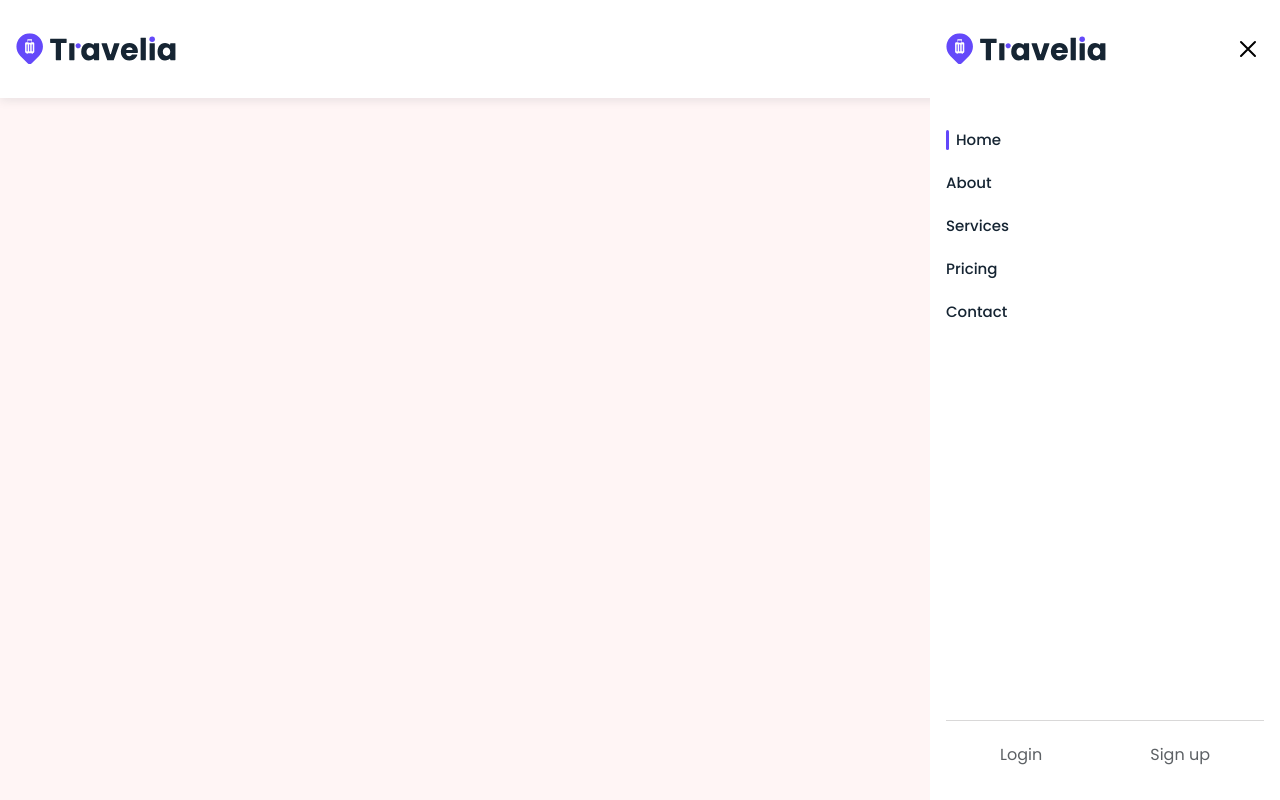
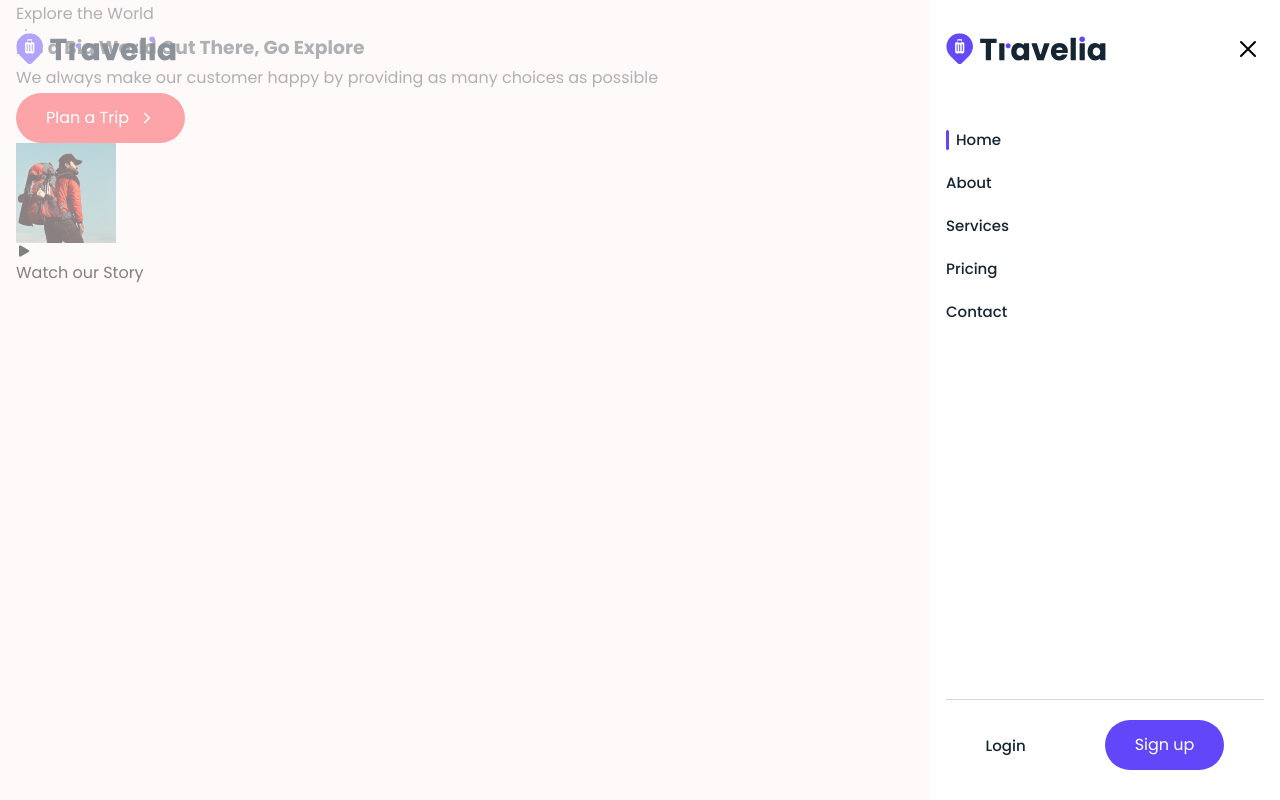
Before and after one commit to Varunn4875/TripNest, a plain HTML site: page index.html in a window 1280 px wide. Both pictures are taken after a click on the button "open menu". Drawn offline with nearby package versions, Linux system fonts and the light colour scheme.

Commit message:
.nav-active

```diff
--- a/assets/css/style.css
+++ b/assets/css/style.css
@@ -162,12 +162,27 @@ body{
   font-size: var(--fontSize-6);
   line-height: 1.8;
 }
+body.nav-active{
+  overflow: hidden;
+}
 
 /*-----------------------------------*\
   #REUSED STYLE
 \*-----------------------------------*/
 .container{
   padding-inline: 16px;
+}
+.btn{
+  height: 50px;
+  color: var(--text-white);
+  padding-inline: 30px;
+  border-radius: var(--radius-pill);
+  display: flex;
+  justify-content: center;
+  align-items: center;
+  gap: 10px;
+  max-width: max-content;
+  transition: var(--transition-1);
 }
 
 
@@ -214,10 +229,6 @@ body{
   #HEADER
 \*-----------------------------------*/
 
-.overlay
-{
-display:none;
-}
 .header .container{
   display: flex;
   justify-content: space-between;
@@ -314,7 +325,45 @@ display:none;
   justify-content: space-around;
   align-items: center;
 }
-
+.login-btn{
+  color: var(--text-gunmetal);
+  font-size: var(--fontSize-7);
+  font-weight: var(--weight-medium);
+  transition: var(--transition-1);
+}
+.login-btn:is(:hover, :focus-visible){
+  opacity: 0.8;
+}
+.btn-primary{
+  background-color: var(--bg-majorelle-blue);
+}
+.btn-primary:is(:hover, :focus-visible){
+  background-color: var(--bg-ocean-blue);
+  box-shadow: var(--shadow-2);
+}
+.btn-secondary{
+  background-color: var(--bg-red-salsa);
+}
+.btn-secondary:is(:hover,:focus-visible){
+  background-color: var(--bg-english-vermillion);
+  box-shadow: var(--shadow-3);
+}
+.overlay
+{
+position: fixed;
+top: 0;
+left: 0;
+bottom: 0;
+width: 100%;
+background-color: var(--bg-white);
+opacity: 0;
+visibility: hidden;
+transition: var(--transition-1);
+}
+.overlay.active{
+  visibility: visible;
+  opacity: 0.5;
+}
 
 /*-----------------------------------*\
   #HERO
--- a/assets/js/script.js
+++ b/assets/js/script.js
@@ -1,5 +1,33 @@
-const preloader=document.querySelector("[data-preloader");
+const preloader=document.querySelector("[data-preloader]");
 
 window.addEventListener("load",()=>{
 	preloader.classList.add("remove")
+});
+
+const addEventOnElements=function(elements,eventType,callback){
+	for(let i=0, len=elements.length; i<len; i++){
+		elements[i].addEventListener(eventType,callback);
+	}
+}
+
+//navbar toggler
+
+const navbar=document.querySelector("[data-navbar]");
+const navTogglers=document.querySelectorAll("[data-nav-toggler]")
+const overlay=document.querySelector("[data-overlay]")
+
+const toggleNav =function(){
+	navbar.classList.toggle("active")
+	overlay.classList.toggle("active")
+	document.body.classList.toggle('nav-active')
+
+}
+addEventOnElements(navTogglers,"click", toggleNav)
+
+//Header
+const header=document.querySelector("[data-header]")
+
+window.addEventListener('scroll',function(){
+	header.classList[window.scrollY > 100 ?"add" : "remove"]
+("active")
 })
--- a/index.html
+++ b/index.html
@@ -29,12 +29,12 @@
 				<a href="#" class="logo">
 					<img src="assets/images/logo.svg" width="187" height="38" alt="logo">
 				</a>
-		<nav class="navbar active" data-navbar>
+		<nav class="navbar" data-navbar>
 				<div class="navbar-top">
 						<a href="#" class="logo">
 					       <img src="assets/images/logo.svg" width="187" height="38" alt="logo">
 				        </a>
-				      <button class="nav-toggle-btn" aria-label="close-menu" data-nav-togger>
+				      <button class="nav-toggle-btn" aria-label="close-menu" data-nav-toggler>
 					   <ion-icon name="close-outline" aria-hidden="true"></ion-icon>
 				      </button>
 				</div>
@@ -66,6 +66,45 @@
 </header>
 
 
+<main>
+	<article>
+		<section class="section hero has-bg-image" aria-label="hero" style="background-image: src'assets\images\hero-bg.jpg';">
+			<div class="container">
+				<div class="hero-content">
+					<p class="hero-subtitle">
+						Explore the World <img src="assets\images\title-icon.svg" width="20"height="2" alt="title.svg" class="img">
+					</p>
+					<h1 class="h1 title hero-title">It's a Big World Out There, Go Explore</h1>
+					<p class="hero-text">We always make our customer happy by providing
+                        as many choices as possible
+                    </p>
+                    <div class="wrapper">
+                    	<a href="" class="btn btn-secondary">
+	                    	<span class="span">Plan a Trip</span>
+	                    	<ion-icon name="chevron-forward" aria-hidden="true"></ion-icon>
+                    	</a>
+                    	<button class="hero-button">
+                    		<div class="btn-img">
+                    			<img src="assets\images\hero-button-img.jpg"
+                    			 class="img-cover"
+                    			  alt="our story"
+                    			  width="100"
+                    			  height="100">
+                    			  <ion-icon name="play" aria-hidden="true"></ion-icon>
+                    		</div>
+                    		<p class="text">Watch our Story</p>
+                    	</button>
+                    </div>
+				</div>
+			</div>
+		</section>
+	</article>
+</main>
+
+
+
+
+
 
 
 
```
